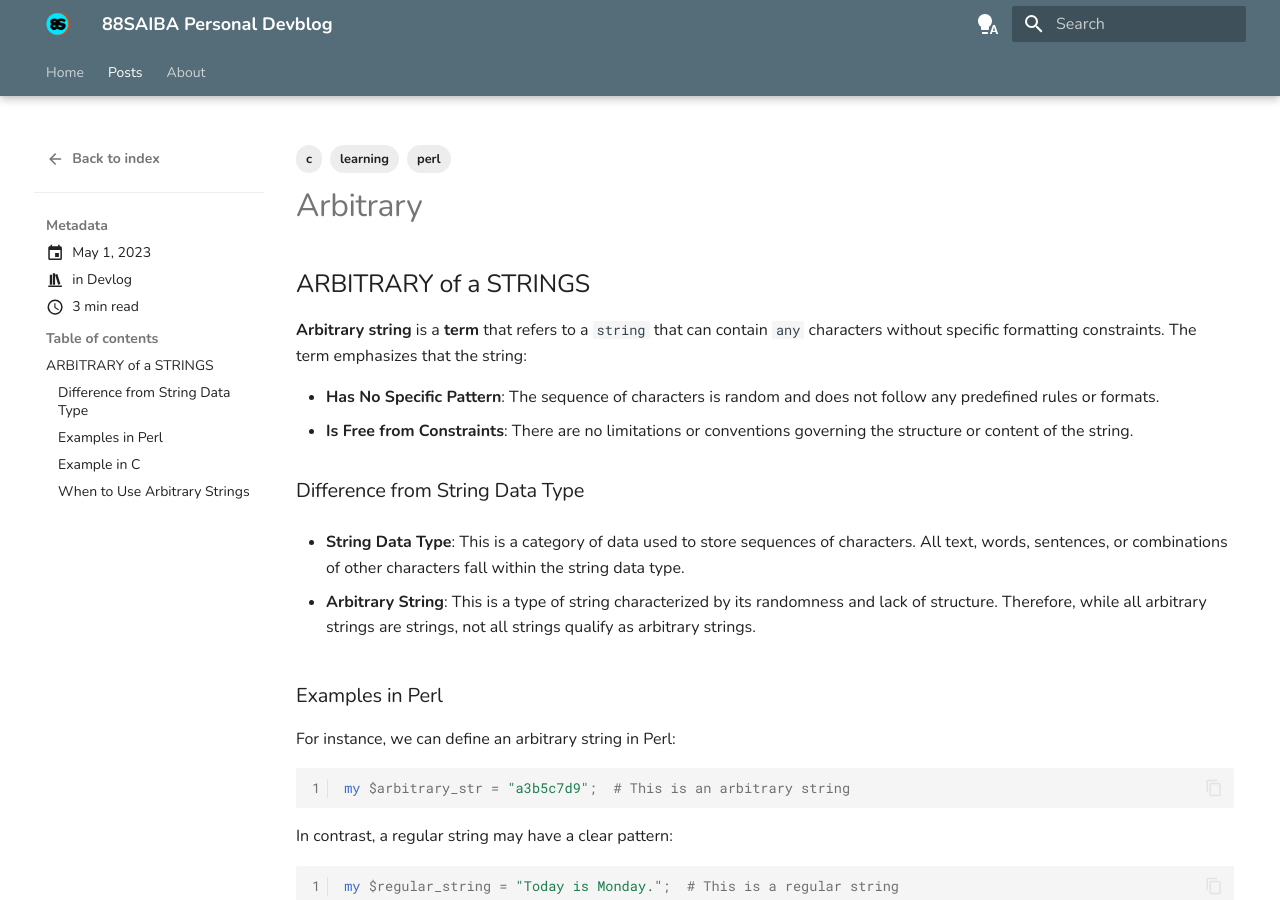
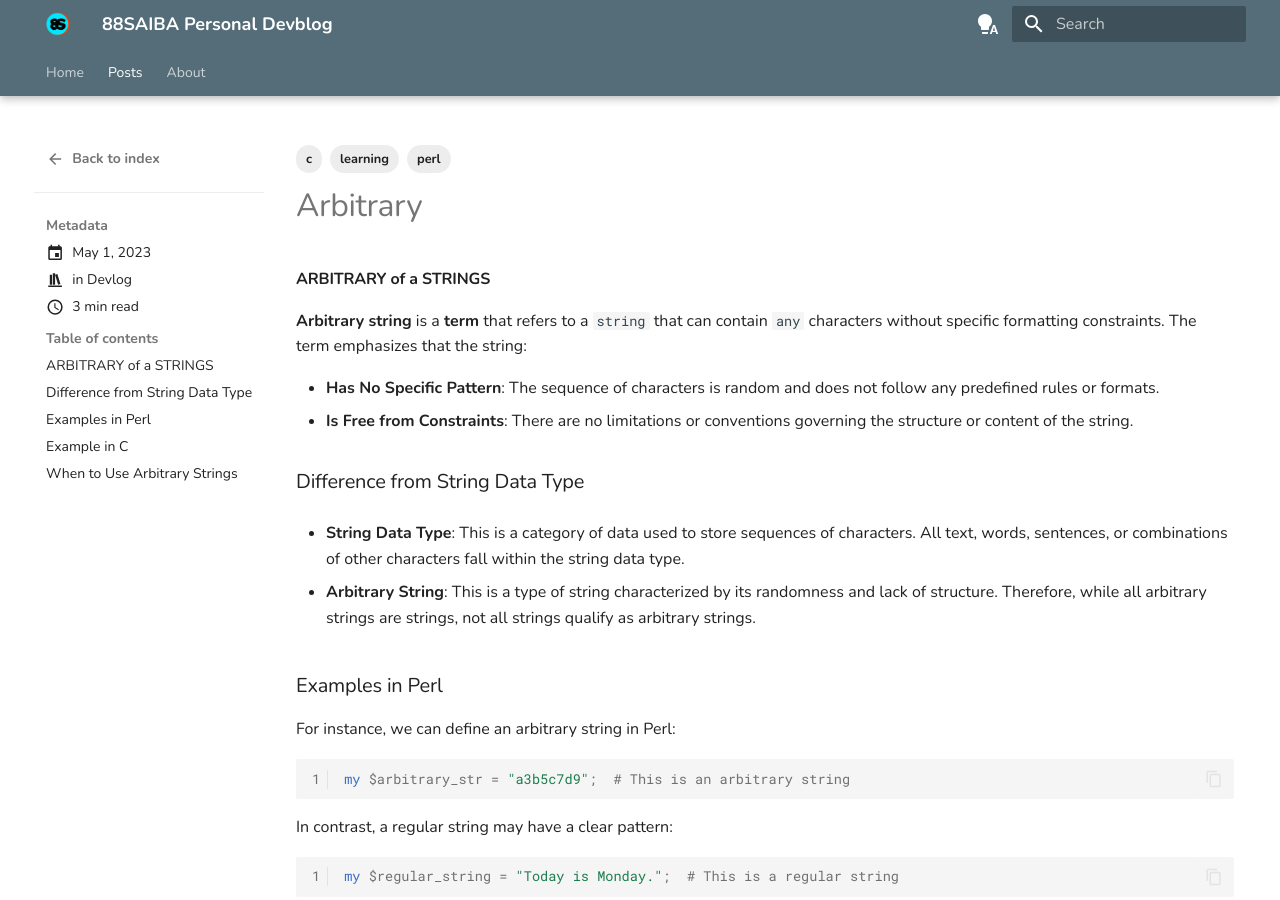
Before and after one commit to nokijfb/8389188babayagaisdfyigaqf, an MkDocs documentation site: the page built from docs/blog/posts/arbitrary_term.md, in a window 1280 px wide and 900 px high. Built offline with MkDocs 1.6.1 and Material for MkDocs 9.7.7, drawn with Linux system fonts in a browser that asks for light colours.

```diff
--- a/docs/blog/posts/arbitrary_term.md
+++ b/docs/blog/posts/arbitrary_term.md
@@ -9,7 +9,7 @@ tags:
 ---
 
 # Arbitrary
-## ARBITRARY of a STRINGS
+#### ARBITRARY of a STRINGS
 
 **Arbitrary string** is a **term** that refers to a `string` that can contain `any` characters without specific formatting constraints.<!-- more --> The term emphasizes that the string:
 
```
